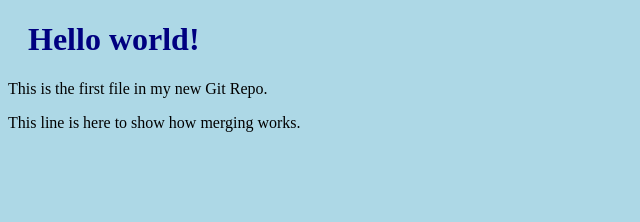
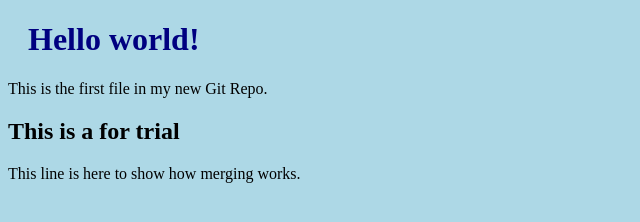
Before and after one commit to sakshi-3110/hello-world, a plain HTML site: page index.html in a window 1280 px wide. Shown: the whole page, without its empty margins (0-640 px from the left). Drawn offline with Linux system fonts and the light colour scheme.

Commit message:
updated index.html
added one line in index.html

```diff
--- a/index.html
+++ b/index.html
@@ -10,7 +10,7 @@
 
 <p>This is the first file in my new Git Repo.</p>
 
-
+<h2>This is a for trial</h2>
 <p>This line is here to show how merging works.</p>
 
 </body>
```
